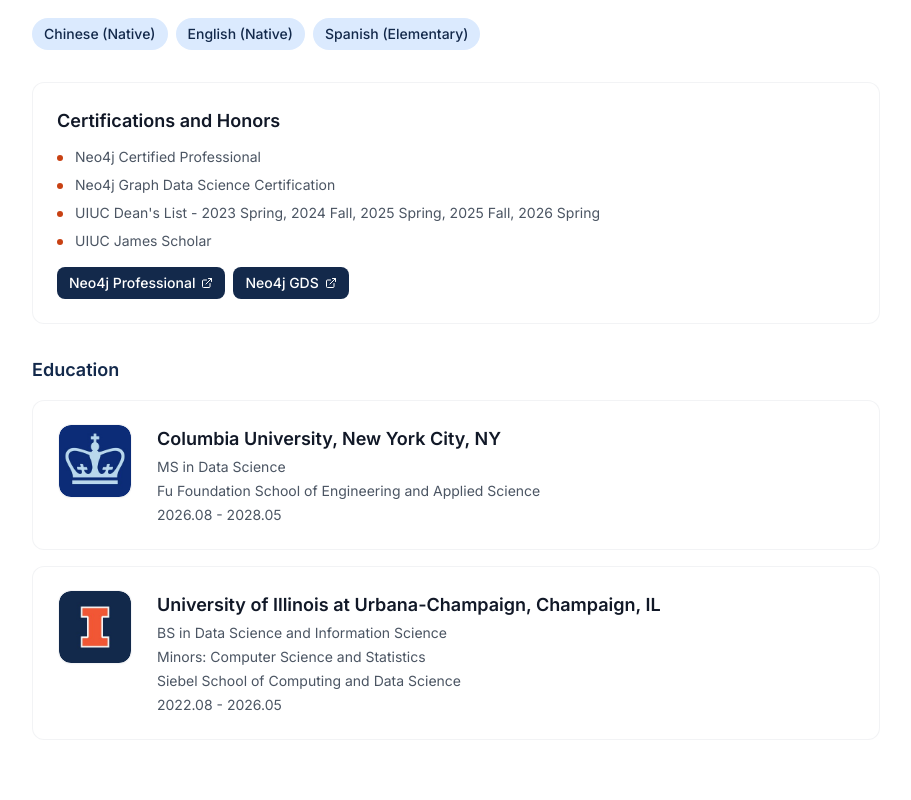
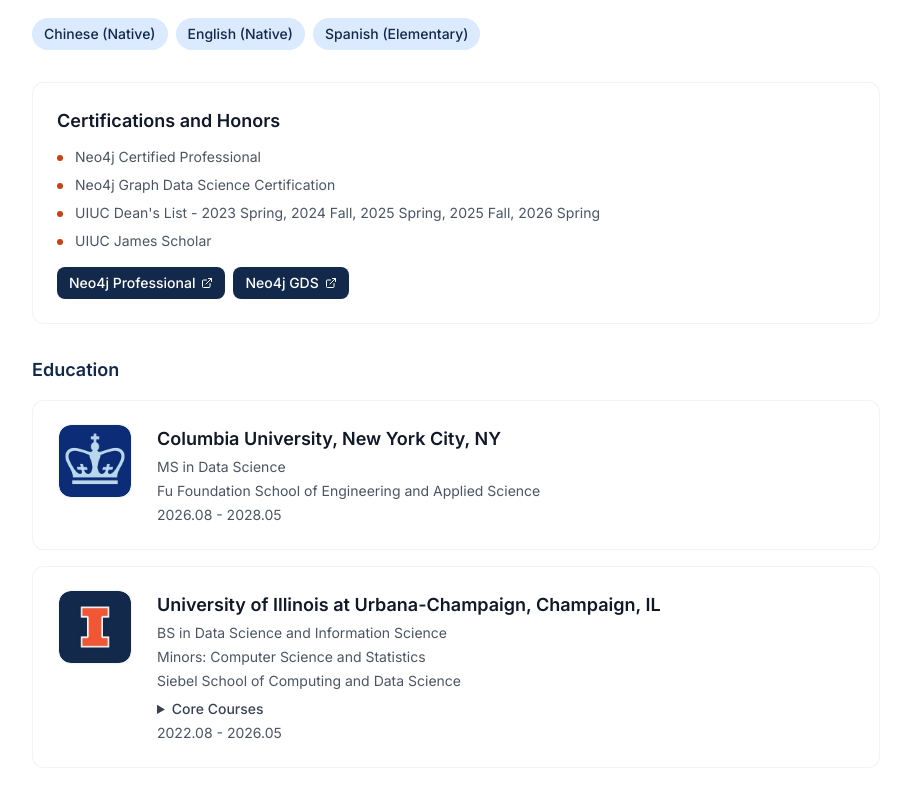
Before and after one commit to Edward-H26/Edward-H26.github.io, a React (Vite) app: page /info in a window 1280 px wide. Shown: the part 1086-1886 px from the top of the page, without its empty margins (328-1239 px from the left). Built offline with nearby package versions, Linux system fonts and the light colour scheme.

Commit message:
update content

```diff
--- a/src/data/content.ts
+++ b/src/data/content.ts
@@ -352,6 +352,7 @@ export const SECTIONS: Record<string, ContentSection> = {
           "BS in Data Science and Information Science",
           "Minors: Computer Science and Statistics",
           "Siebel School of Computing and Data Science",
+          "Core Courses: Intro to Generative AI for Hum, Applied Machine Learning, Computational Photography, Linear Algebra with Computational Applications, Modeling and Learning in Data Science, Statistics Programming Methods, Data Science Programming Methods, Calculus for Business, and Statistics and Probability",
           "2022.08 - 2026.05"
         ]
       }
--- a/src/pages/InfoPage.tsx
+++ b/src/pages/InfoPage.tsx
@@ -89,11 +89,22 @@ export function InfoPage() {
                         <h3 className="text-lg font-semibold text-gray-900">
                           {eduCard.bullets[0]}
                         </h3>
-                        {eduCard.bullets.slice(1).map((line, index) => (
-                          <p key={index} className="text-sm text-gray-600 mt-1">
-                            {line}
-                          </p>
-                        ))}
+	                        {eduCard.bullets.slice(1).map((line, index) => (
+	                          line.startsWith("Core Courses:") ? (
+	                            <details key={index} className="mt-2 text-sm text-gray-600">
+	                              <summary className="cursor-pointer font-medium text-gray-700">
+	                                Core Courses
+	                              </summary>
+	                              <p className="mt-1 leading-relaxed">
+	                                {line.replace("Core Courses: ", "")}
+	                              </p>
+	                            </details>
+	                          ) : (
+	                            <p key={index} className="text-sm text-gray-600 mt-1">
+	                              {line}
+	                            </p>
+	                          )
+	                        ))}
                       </div>
                     </div>
                   </div>
```
